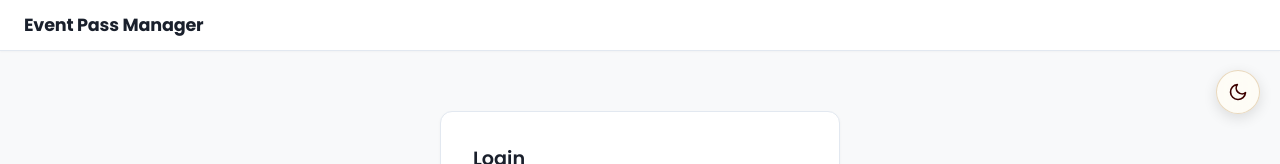
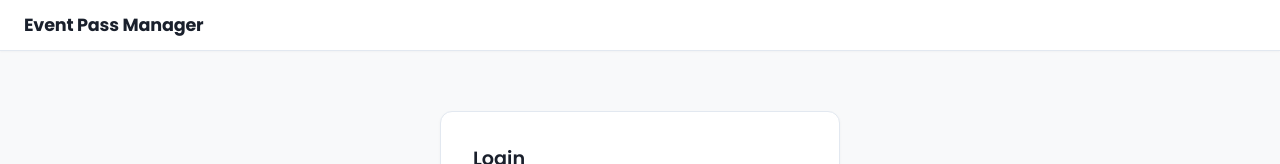
Before and after one commit to bhargav-shnoor/project-1, a React (Create React App) app in the folder frontend/: page / in a window 1280 px wide. Shown: the top 164 px of the page. Built offline with nearby package versions, Linux system fonts and the light colour scheme.

Commit message:
add fontend validation

```diff
--- a/frontend/src/App.js
+++ b/frontend/src/App.js
@@ -16,13 +16,8 @@ function App() {
   const [showCheckIn, setShowCheckIn] = useState(false);
   const [showDelete, setShowDelete] = useState(false);
   const [role, setRole] = useState(localStorage.getItem('role'));
-  const [darkMode, setDarkMode] = useState(false);
   const [showDashboard, setShowDashboard] = useState(false);
 
-  const toggleTheme = () => {
-    setDarkMode(!darkMode);
-    document.body.classList.toggle('dark');
-  };
 
   const resetViews = () => {
     setShowDashboard(false);
@@ -44,57 +39,6 @@ function App() {
       <nav className="navbar">
         <span className="navbar-brand">Event Pass Manager</span>
       </nav>
-
-      {/* Dark Mode Toggle Circle */}
-      <div
-        style={{
-          position: 'fixed',
-          top: '70px',
-          right: '20px',
-          zIndex: 100
-        }}
-      >
-        <button
-          onClick={toggleTheme}
-          style={{
-            width: '44px',
-            height: '44px',
-            borderRadius: '50%',
-            background: darkMode ? 'rgba(30, 30, 30, 0.85)' : 'rgba(255, 253, 245, 0.85)',
-            backdropFilter: 'blur(8px)',
-            border: darkMode ? '1px solid rgba(255, 255, 255, 0.12)' : '1px solid rgba(212, 180, 131, 0.5)',
-            boxShadow: '0 4px 14px rgba(0, 0, 0, 0.12)',
-            padding: '0',
-            margin: '0',
-            cursor: 'pointer',
-            display: 'flex',
-            alignItems: 'center',
-            justifyContent: 'center',
-            color: darkMode ? '#d4af37' : '#3d0000',
-            transition: 'all 0.25s ease'
-          }}
-        >
-          {darkMode ? (
-            /* Sun Icon */
-            <svg width="20" height="20" viewBox="0 0 24 24" fill="none" stroke="currentColor" strokeWidth="2" strokeLinecap="round" strokeLinejoin="round">
-              <circle cx="12" cy="12" r="5" />
-              <line x1="12" y1="1" x2="12" y2="3" />
-              <line x1="12" y1="21" x2="12" y2="23" />
-              <line x1="4.22" y1="4.22" x2="5.64" y2="5.64" />
-              <line x1="18.36" y1="18.36" x2="19.78" y2="19.78" />
-              <line x1="1" y1="12" x2="3" y2="12" />
-              <line x1="21" y1="12" x2="23" y2="12" />
-              <line x1="4.22" y1="19.78" x2="5.64" y2="18.36" />
-              <line x1="18.36" y1="5.64" x2="19.78" y2="4.22" />
-            </svg>
-          ) : (
-            /* Moon Icon */
-            <svg width="20" height="20" viewBox="0 0 24 24" fill="none" stroke="currentColor" strokeWidth="2" strokeLinecap="round" strokeLinejoin="round">
-              <path d="M21 12.79A9 9 0 1 1 11.21 3 7 7 0 0 0 21 12.79z" />
-            </svg>
-          )}
-        </button>
-      </div>
 
       {loggedIn ? (
         <div className="app-layout">
--- a/frontend/src/pages/CreateEventPage.js
+++ b/frontend/src/pages/CreateEventPage.js
@@ -19,9 +19,14 @@ function CreateEventPage({ onBack }) {
     };
 
     const handleSubmit = async () => {
-        setLoading(true);
-        setMessage('');
-
+        if (!form.title || !form.description || !form.date || !form.location || !form.capacity) {
+            setMessage('Please fill in all fields');
+            return;
+        }
+        if (Number(form.capacity) < 1) {
+            setMessage('Capacity must be at least 1');
+            return;
+        }
         try {
             const token = localStorage.getItem('token');
             await axios.post(`${API_BASE_URL}/api/events`, {
--- a/frontend/src/pages/LoginPage.js
+++ b/frontend/src/pages/LoginPage.js
@@ -7,6 +7,14 @@ function LoginPage({ onLogin, onRole }) {
   const [message, setMessage] = useState('');
 
   const handleLogin = async () => {
+    if (!email || !password) {
+      setMessage('Please fill in all fields');
+      return;
+    }
+    if (!email.includes('@')) {
+      setMessage('Please enter a valid email');
+      return;
+    }
     try {
       const res = await axios.post('https://project-1-1unj.onrender.com/api/auth/login', { email, password });
       localStorage.setItem('token', res.data.token);
--- a/frontend/src/pages/RegisterPage.js
+++ b/frontend/src/pages/RegisterPage.js
@@ -9,6 +9,18 @@ function RegisterPage({ onRegister, onRole, onBack }) {
     const [message, setMessage] = useState('');
 
     const handleRegister = async () => {
+        if (!name || !email || !password) {
+            setMessage('Please fill in all fields');
+            return;
+        }
+        if (!email.includes('@')) {
+            setMessage('Please enter a valid email');
+            return;
+        }
+        if (password.length < 6) {
+            setMessage('Password must be at least 6 characters');
+            return;
+        }
         try {
             const res = await axios.post('https://project-1-1unj.onrender.com/api/auth/register', { name, email, password, role });
             localStorage.setItem('token', res.data.token);
```
Also changed, not shown: 1 other file (tests, documents, lock files or other folders).
